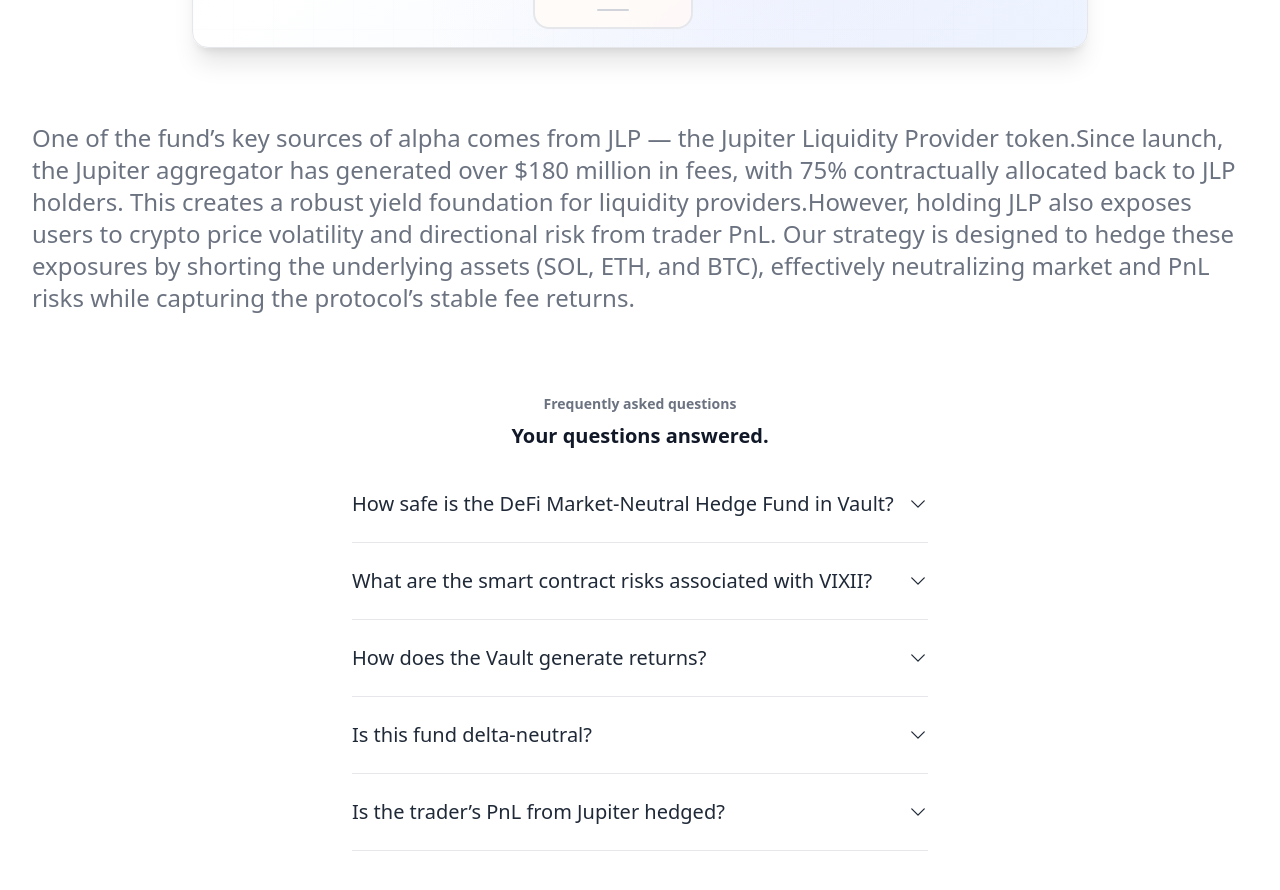
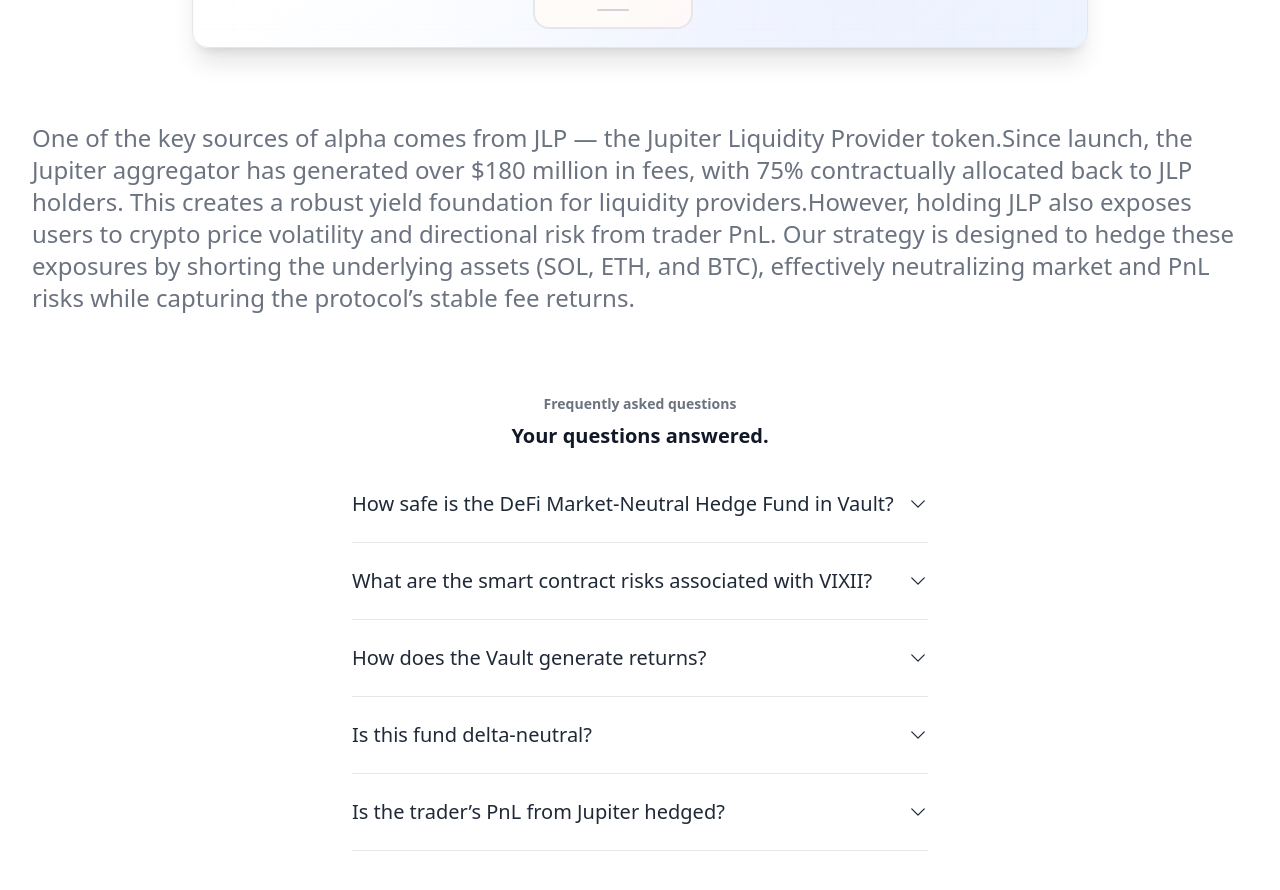
Before and after one commit to liz435/VIXII, a Next.js app: page /pricing in a window 1280 px wide. Shown: the part 3740-4630 px from the top of the page. Built offline with nearby package versions, Linux system fonts and the light colour scheme; a web font is replaced by a local one.

Commit message:
fucking apos

```diff
--- a/src/app/pricing/page.tsx
+++ b/src/app/pricing/page.tsx
@@ -242,7 +242,7 @@
 
       <Container>
                       <Lead>
-        One of the fund’s key sources of alpha comes from JLP — the Jupiter Liquidity Provider token.Since launch, the Jupiter aggregator has generated over $180 million in fees, with 75% contractually allocated back to JLP holders. This creates a robust yield foundation for liquidity providers.However, holding JLP also exposes users to crypto price volatility and directional risk from trader PnL.
+        One of the key sources of alpha comes from JLP — the Jupiter Liquidity Provider token.Since launch, the Jupiter aggregator has generated over $180 million in fees, with 75% contractually allocated back to JLP holders. This creates a robust yield foundation for liquidity providers.However, holding JLP also exposes users to crypto price volatility and directional risk from trader PnL.
 
 Our strategy is designed to hedge these exposures by shorting the underlying assets (SOL, ETH, and BTC), effectively neutralizing market and PnL risks while capturing the protocol’s stable fee returns.
       </Lead>
--- a/src/components/defi-flow-diagram.tsx
+++ b/src/components/defi-flow-diagram.tsx
@@ -406,7 +406,7 @@
               <h3 className="text-lg font-bold text-purple-700">Jupiter Swap</h3>
             </div>
             <p className="text-gray-700 text-sm leading-relaxed">
-              Jupiter Swap provides optimized token swapping with minimal slippage across Solana's liquidity sources.
+              Jupiter Swap provides optimized token swapping with minimal slippage across Solana&apos;s liquidity sources.
             </p>
           </div>
 
```
